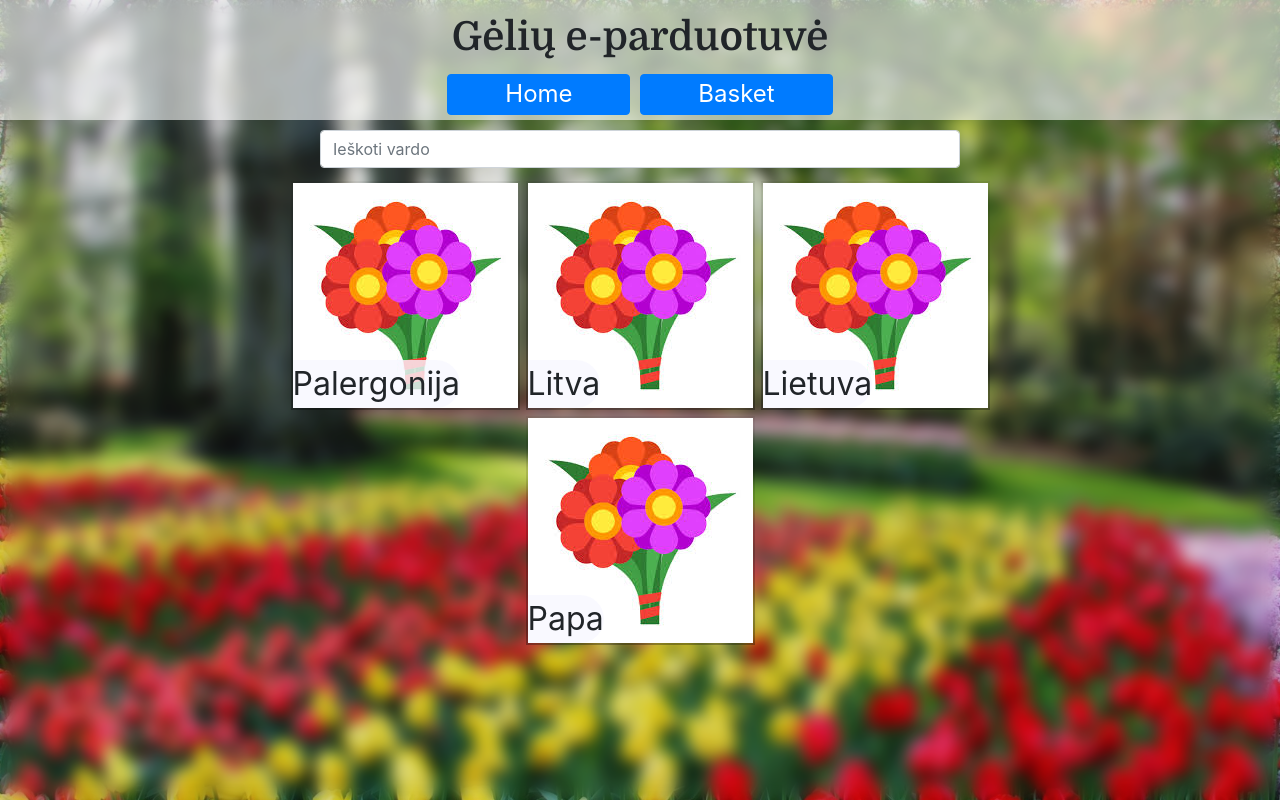
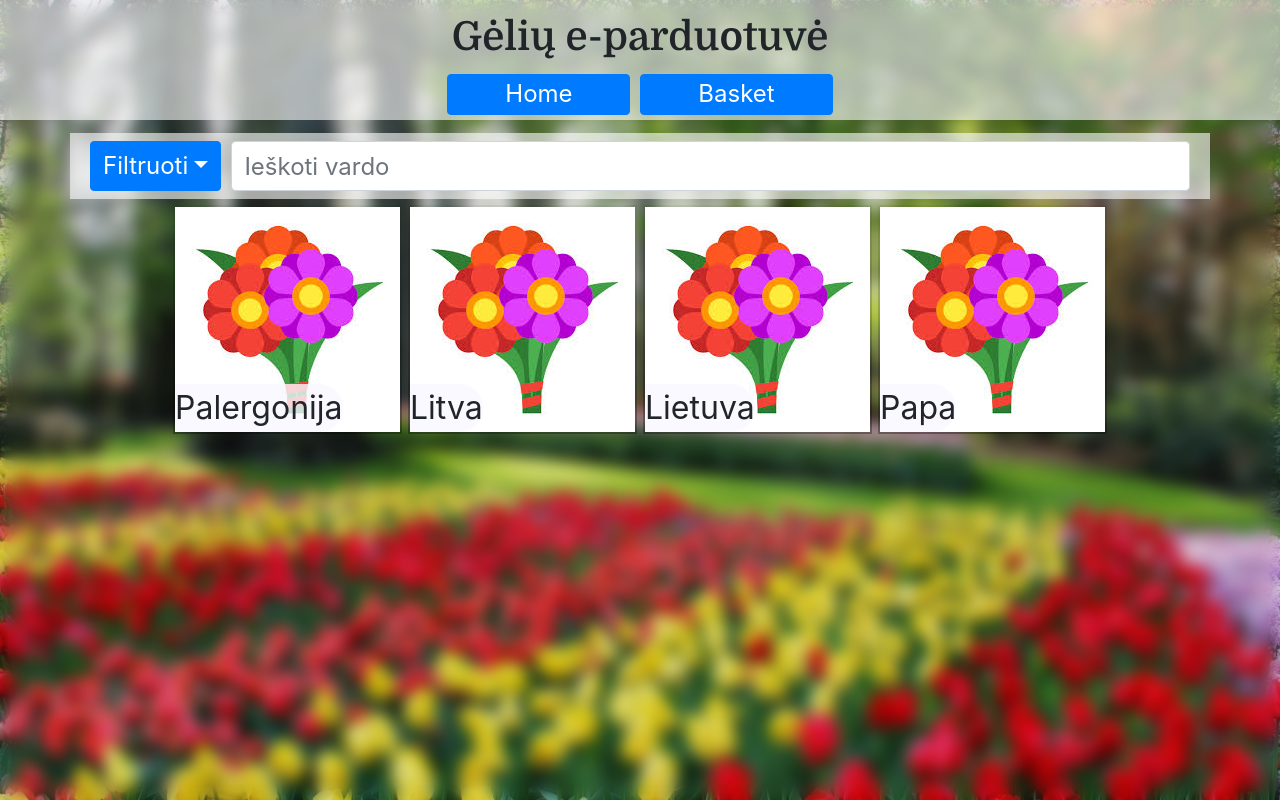
Before and after one commit to TomasKireilis/geliu-e-parduotuve, a React (Create React App) app: page / in a window 1280 px wide. Built offline with nearby package versions, Linux system fonts and the light colour scheme.

Commit message:
Added filter UI and animations without integrations

```diff
--- a/package.json
+++ b/package.json
@@ -11,6 +11,7 @@
     "react-bootstrap": "^1.5.2",
     "react-dom": "^17.0.1",
     "react-icons": "^4.2.0",
+    "react-input-range": "^1.3.0",
     "react-router-dom": "^5.2.0",
     "react-scripts": "4.0.3",
     "web-vitals": "^1.1.0"
--- a/src/App.css
+++ b/src/App.css
@@ -48,7 +48,7 @@
   justify-content: center;
   width: 70%;
   margin: auto;
-  margin-top: 10px;
+  margin-top: 3px;
 }
 .product-popup-button {
   width: 100%;
@@ -145,10 +145,45 @@ table thead tr {
 .shopping-cart-table thead {
   background-color: rgba(248, 248, 255, 0.5);
 }
-.flower-list-filter {
+.flower-list-container {
   position: relative;
-  justify-content: center;
-  width: 50%;
+  background-color: rgba(255, 255, 255, 0.6);
+  display: flex;
   margin: auto;
+  justify-content: space-between;
   margin-top: 10px;
+  padding-top: 1vh;
+  padding-bottom: 1vh;
 }
+
+.flower-list {
+  position: relative;
+  width: 100%;
+}
+
+.flower-list-container .dropdown .btn {
+  margin-right: 5px;
+  margin-left: 5px;
+  font-size: 1.5em;
+  min-height: 1.5em;
+}
+.flower-list-container .form-control {
+  margin-right: 5px;
+  margin-left: 5px;
+  font-size: 1.5em;
+}
+
+.input-range-container {
+  padding: 3px 35px 20px 0px;
+  width: 20vw;
+  min-width: 150px;
+}
+.type-dropdown {
+  padding-left: 5px;
+  padding-right: 5px;
+  width: 100%;
+}
+.input-range {
+  margin-left: 15px;
+  margin-top: 15px;
+}
--- a/src/App.js
+++ b/src/App.js
@@ -5,7 +5,7 @@ import { BrowserRouter as Router, Route } from "react-router-dom";
 import Header from "Header/Header";
 import ShoppingCartPage from "./ShoppingCartPage/ShoppingCartPage";
 import { useState } from "react";
-import { GlobalProvider } from './context/GlobalState';
+import { GlobalProvider } from "./context/GlobalState";
 
 function App() {
   const [headerTitle, setHeaderTitle] = useState("Gėlių e-parduotuvė");
@@ -21,7 +21,9 @@ function App() {
           <Route
             exact
             path="/"
-            component={() => <FrontPage updateHeaderTitle={updateHeaderTitle} />}
+            component={() => (
+              <FrontPage updateHeaderTitle={updateHeaderTitle} />
+            )}
           />
           <Route
             exact
--- a/src/Header/Header.js
+++ b/src/Header/Header.js
@@ -4,7 +4,7 @@ import Container from "react-bootstrap/Container";
 import Nav from "react-bootstrap/Nav";
 function Header({ title }) {
   return (
-    <header className="App-header">
+    <header>
       <Container className="header-container" fluid>
         <div className="nav-title">{title}</div>
         <Row className="header-buttons-container">
--- a/src/FlowerList.js
+++ b/src/MainContent/FlowerList.js
@@ -1,7 +1,8 @@
 import Product from "MainContent/Product";
 import React, { useState } from "react";
-import { Col, Form, Row } from "react-bootstrap";
-import Container from "react-bootstrap/Container";
+import { Col, Row } from "react-bootstrap";
+
+import FlowerListFilters from "./FlowerListFilters";
 
 function FlowerList() {
   const data = [
@@ -20,14 +21,11 @@ function FlowerList() {
     );
   };
   return (
-    <>
-      <Form className="flower-list-filter">
+    <Col>
       <Row>
-          <Col>
-            <Form.Control placeholder="Ieškoti vardo" onChange={handleChange} />
-          </Col>
+        <FlowerListFilters handleChange={handleChange} />
       </Row>
-      </Form>
+      <Row>
         <div className="flower-list">
           {filteredFlowerList.map((item, index) => (
             <Product
@@ -38,7 +36,8 @@ function FlowerList() {
             ></Product>
           ))}
         </div>
-    </>
+      </Row>
+    </Col>
   );
 }
 
--- /dev/null
+++ b/src/MainContent/FlowerListFilters.js
@@ -0,0 +1,44 @@
+import React, { useState } from "react";
+import { Col, Container, Form, Row } from "react-bootstrap";
+import DropdownButton from "react-bootstrap/DropdownButton";
+import Dropdown from "react-bootstrap/Dropdown";
+import InputRange from "react-input-range";
+import "react-input-range/lib/css/index.css";
+function FlowerListFilters({ handleChange }) {
+  const [state, setState] = useState(5);
+  const [state4, setState4] = useState({ min: 5, max: 10 });
+  return (
+    <div className="flower-list">
+      <Container className="flower-list-container">
+        <DropdownButton title="Filtruoti">
+          <div className="type-dropdown">
+            <Form.Control
+              as="select"
+              className="my-1 mr-sm-2"
+              id="inlineFormCustomSelectPref"
+              custom
+            >
+              <option value="0">Visi tipai</option>
+              <option value="1">Gėlės</option>
+              <option value="2">Puokštės</option>
+            </Form.Control>
+          </div>
+          <div className="input-range-container">
+            <InputRange
+              maxValue={20}
+              minValue={0}
+              formatLabel={(value) => `${value} eur`}
+              value={state4}
+              onChange={(value) => setState4(value)}
+              onChangeComplete={(value) => console.log(value)}
+              className="input-range"
+            />
+          </div>
+        </DropdownButton>
+        <Form.Control placeholder="Ieškoti vardo" onChange={handleChange} />
+      </Container>
+    </div>
+  );
+}
+
+export default FlowerListFilters;
--- a/src/MainScreen.js
+++ b/src/MainScreen.js
@@ -2,7 +2,7 @@ import "bootstrap/dist/css/bootstrap.min.css";
 import Container from "react-bootstrap/Container";
 import Row from "react-bootstrap/Row";
 import React from "react";
-import FlowerList from "FlowerList";
+import FlowerList from "MainContent/FlowerList.js";
 
 function MainScreen() {
   return (
```
Also changed, not shown: 1 other file (tests, documents, lock files or other folders). Lines whose indentation alone changed are shown as unchanged.
